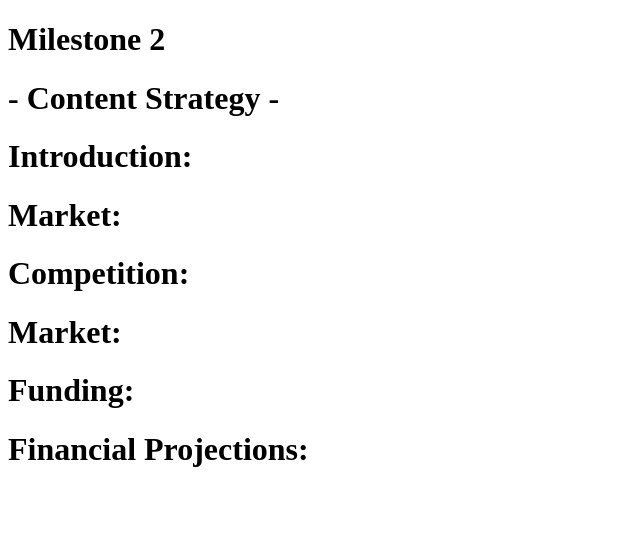
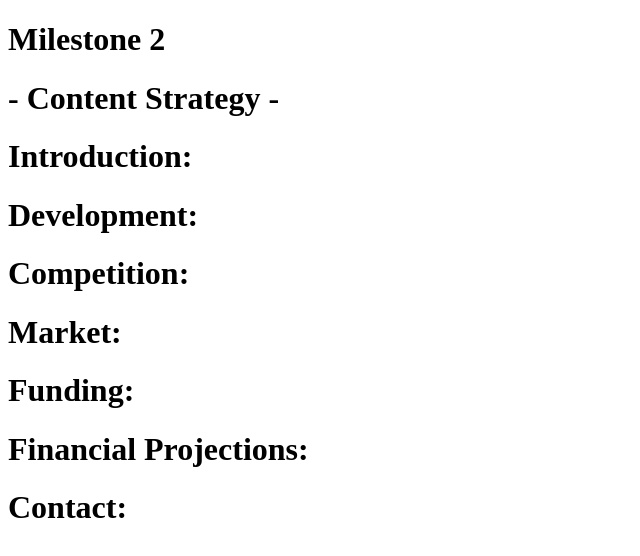
Before and after one commit to bkerneyel/my-pwp-brian, a plain HTML site: page public_html/documentation/milestone-2.html in a window 1280 px wide. Shown: the whole page, without its empty margins (0-640 px from the left). Drawn offline with Linux system fonts and the light colour scheme.

Commit message:
updated files

```diff
--- a/public_html/documentation/milestone-2.html
+++ b/public_html/documentation/milestone-2.html
@@ -14,7 +14,7 @@
 
 <p></p>
 
-<h1>Market: </h1>
+<h1>Development: </h1>
 
 <p></p>
 
@@ -34,5 +34,12 @@
 
 <p></p>
 
+<h1>Contact: </h1>
+
+<p></p>
+
+
+
+
 </body>
 </html>
```
